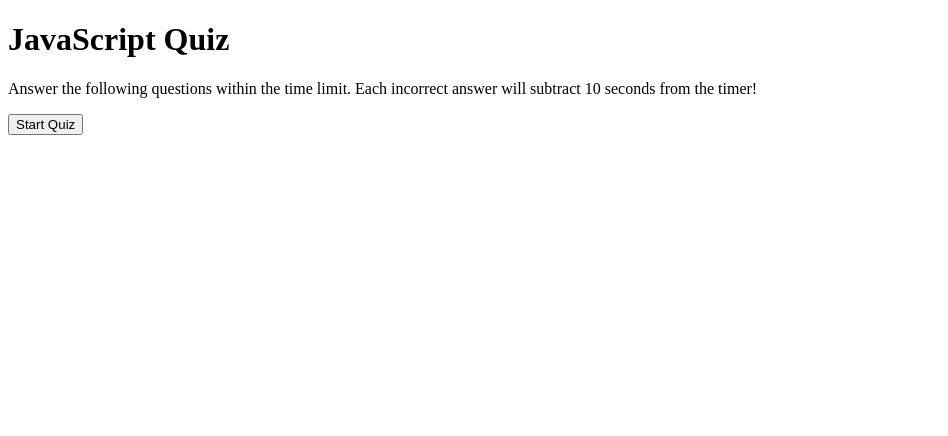
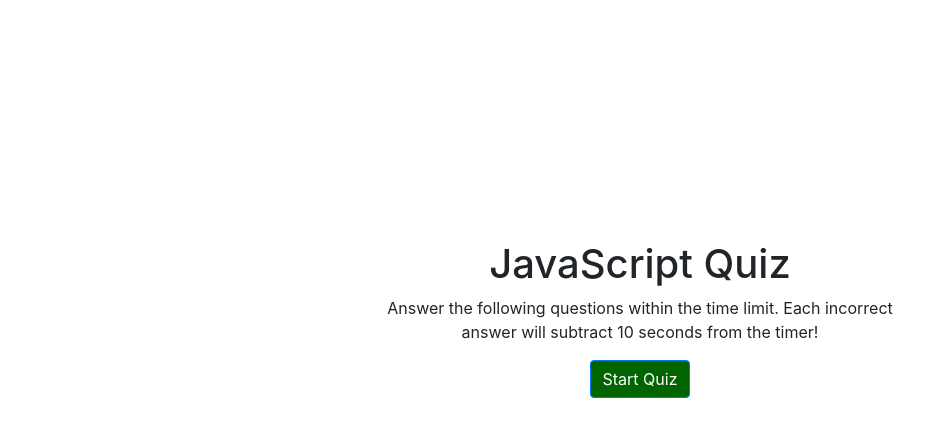
Before and after one commit to elijah415hz/04-Code-Quiz, a plain HTML site: page index.html in a window 1280 px wide. Shown: the whole page, without its empty margins (0-948 px from the left). Drawn offline with nearby package versions, Linux system fonts and the light colour scheme; files that its build step writes are made by us from their sources.

Commit message:
Initial formatting of start page

```diff
--- a/assets/style.css
+++ b/assets/style.css
@@ -0,0 +1,7 @@
+h1 {
+    margin-top: 30vh;
+}
+
+.btn-primary {
+    background-color: darkgreen;
+}
--- a/index.html
+++ b/index.html
@@ -4,15 +4,36 @@
     <meta charset="UTF-8">
     <meta name="viewport" content="width=device-width, initial-scale=1.0">
     <title>JavaScript Quiz</title>
-    <link rel="stylesheet" href="style.css">
-    <script src="script.js"></script>
+    <link rel="stylesheet" href="https://stackpath.bootstrapcdn.com/bootstrap/4.5.2/css/bootstrap.min.css" integrity="sha384-JcKb8q3iqJ61gNV9KGb8thSsNjpSL0n8PARn9HuZOnIxN0hoP+VmmDGMN5t9UJ0Z" crossorigin="anonymous">
+    <link rel="stylesheet" href="assets/style.css">
 </head>
 <body>
-    <h1>JavaScript Quiz</h1>
-    <p>
-        Answer the following questions within the time limit. Each incorrect answer will subtract 10 seconds from the timer!
-    </p>
-    <button class="btn">Start Quiz</button>
 
+        <div class="container vertical-align">
+            <div class="row justify-content-center">
+                <div class="col-10 col-sm-8 col-md-6 text-center">
+                    <h1>JavaScript Quiz</h1>
+                </div>
+            </div>
+            <div class="row justify-content-center">
+                <div class="col-10 col-sm-8 col-md-6 text-center">
+                    <p>
+                        Answer the following questions within the time limit. Each incorrect answer will subtract 10 seconds from the timer!
+                    </p>
+                </div>
+            </div>
+            <div class="row justify-content-center">
+                <div class="col-10 col-sm-8 col-md-6 text-center">
+                    <button class="btn btn-primary">Start Quiz</button>
+                </div>
+            </div>
+        </div>
+
+
+
+    <script src="https://code.jquery.com/jquery-3.5.1.slim.min.js" integrity="sha384-DfXdz2htPH0lsSSs5nCTpuj/zy4C+OGpamoFVy38MVBnE+IbbVYUew+OrCXaRkfj" crossorigin="anonymous"></script>
+    <script src="https://cdn.jsdelivr.net/npm/popper.js@1.16.1/dist/umd/popper.min.js" integrity="sha384-9/reFTGAW83EW2RDu2S0VKaIzap3H66lZH81PoYlFhbGU+6BZp6G7niu735Sk7lN" crossorigin="anonymous"></script>
+    <script src="https://stackpath.bootstrapcdn.com/bootstrap/4.5.2/js/bootstrap.min.js" integrity="sha384-B4gt1jrGC7Jh4AgTPSdUtOBvfO8shuf57BaghqFfPlYxofvL8/KUEfYiJOMMV+rV" crossorigin="anonymous"></script>
+    <script src="assets/script.js"></script>
 </body>
 </html>
```
